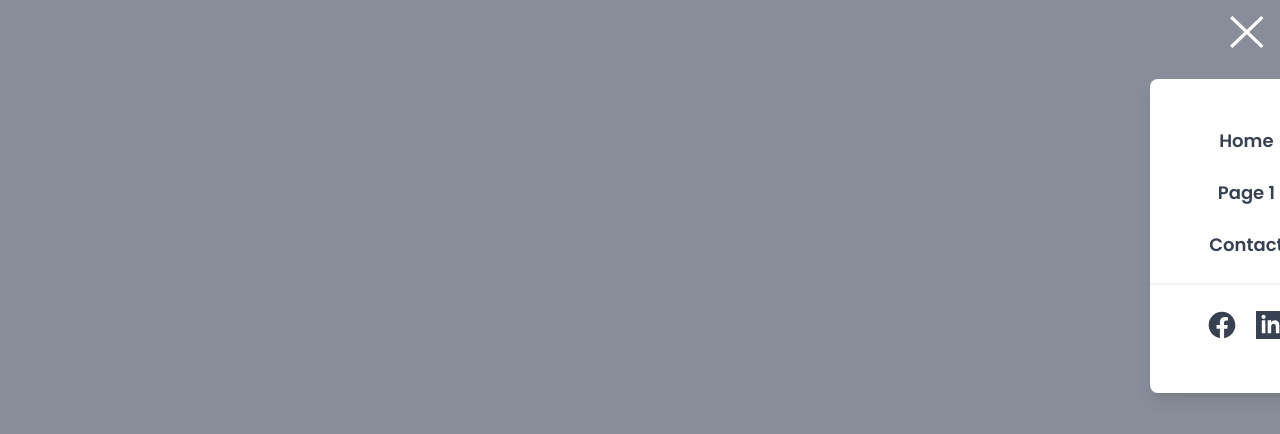
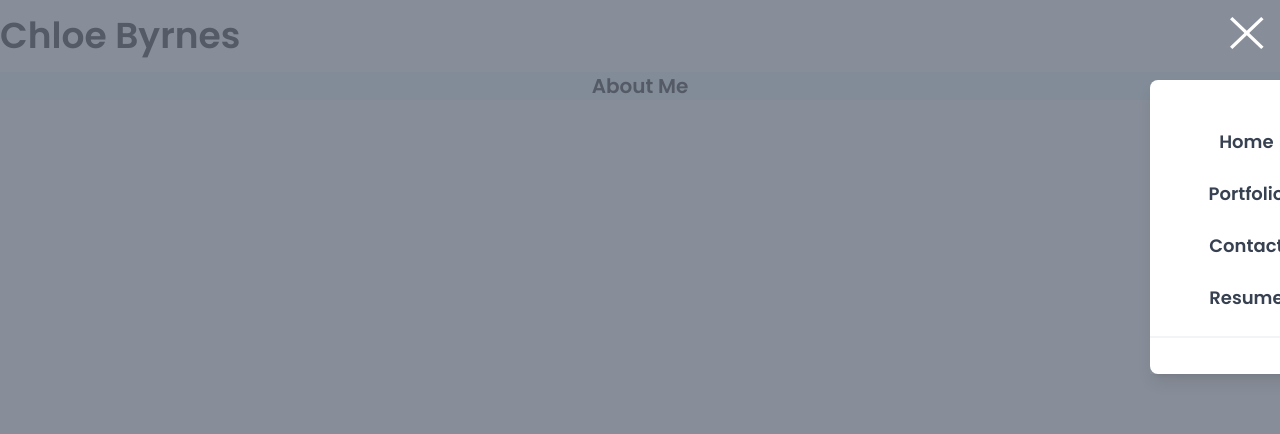
Before and after one commit to chloebyrnes/portfolio, a Gatsby site: page / in a window 1280 px wide. Both pictures are taken after a click on the button 1252 px from the left and 54 px from the top of the page. Shown: the top 434 px of the page. Built offline with nearby package versions, Linux system fonts and the light colour scheme; Gatsby itself is replaced by a stand-in of ours.

Commit message:
adding components

```diff
--- /dev/null
+++ b/src/components/About/About.js
@@ -0,0 +1,13 @@
+import * as React from "react";
+
+const About = () => {
+  return (
+    <main>
+      <div class="container mx-auto flex justify-center bg-sky-100">
+        <h1 class="text-xl text-center font-semibold">About Me</h1>
+      </div>
+    </main>
+  );
+};
+
+export default About;
--- a/src/components/Menu/MenuStyled.js
+++ b/src/components/Menu/MenuStyled.js
@@ -24,7 +24,7 @@ const MenuStyled = ({ open }) => (
               class="block px-4 py-4 text-lg leading-5 text-gray-700 font-semibold hover:bg-cyan-50 hover:pl-8 hover:text-red-900 focus:outline-none focus:bg-gray-100 focus:text-gray-900"
               role="menuitem"
             >
-              Page 1
+              Portfolio
             </a>
 
             <a
@@ -34,49 +34,18 @@ const MenuStyled = ({ open }) => (
             >
               Contact
             </a>
+
+            <a
+              href="/"
+              class="block px-4 py-4 text-lg leading-5 text-gray-700 font-semibold hover:bg-cyan-50 hover:pl-8 hover:text-red-900 focus:outline-none focus:bg-gray-100 focus:text-gray-900"
+              role="menuitem"
+            >
+              Resume
+            </a>
           </div>
           <div class="border-t border-gray-100"></div>
           <div class="pb-3">
             <div class="border-t border-gray-100"></div>
-            <div class="flex items-center justify-center mt-2 px-4 py-4 ">
-              <a
-                href="https://github.com/chloebyrnes"
-                class="text-gray-700  hover:opacity-70"
-              >
-                <span class="sr-only">Github</span>
-                <svg
-                  class="h-8 w-8"
-                  fill="currentColor"
-                  viewBox="0 0 24 24"
-                  aria-hidden="true"
-                >
-                  <path
-                    fill-rule="evenodd"
-                    d="M22 12c0-5.523-4.477-10-10-10S2 6.477 2 12c0 4.991 3.657 9.128 8.438 9.878v-6.987h-2.54V12h2.54V9.797c0-2.506 1.492-3.89 3.777-3.89 1.094 0 2.238.195 2.238.195v2.46h-1.26c-1.243 0-1.63.771-1.63 1.562V12h2.773l-.443 2.89h-2.33v6.988C18.343 21.128 22 16.991 22 12z"
-                    clip-rule="evenodd"
-                  />
-                </svg>
-              </a>
-
-              <a
-                href="https://www.linkedin.com/in/chloe-byrnes-693065242/"
-                class="text-gray-700  hover:opacity-70"
-              >
-                <span class="sr-only">Linkedin</span>
-                <svg
-                  class="ml-4 h-8 w-8 pt-0.5 pb-0.5"
-                  fill="currentColor"
-                  viewBox="0 0 24 24"
-                  aria-hidden="true"
-                >
-                  <path
-                    fill-rule="evenodd"
-                    d="M0 0v24h24v-24h-24zm8 19h-3v-11h3v11zm-1.5-12.268c-.966 0-1.75-.79-1.75-1.764s.784-1.764 1.75-1.764 1.75.79 1.75 1.764-.783 1.764-1.75 1.764zm13.5 12.268h-3v-5.604c0-3.368-4-3.113-4 0v5.604h-3v-11h3v1.765c1.397-2.586 7-2.777 7 2.476v6.759z"
-                    clip-rule="evenodd"
-                  />
-                </svg>
-              </a>
-            </div>
           </div>
         </div>
       </div>
--- a/src/pages/index.js
+++ b/src/pages/index.js
@@ -1,5 +1,6 @@
 import * as React from "react";
 import Header from "../components/Header/Header.js";
+import About from "../components/About/About.js";
 
 const IndexPage = () => {
   return (
@@ -8,16 +9,11 @@ const IndexPage = () => {
         @import
         url('https://fonts.googleapis.com/css2?family=Poppins&display=swap');
       </style>
-      <header class="-mb-10 py-4">
+      <header class="py-4">
         <div class="max-w-7xl mx-auto">
           <div class="flex justify-between items-center px-6 md:px-0">
             <div class="">
-              <div class="md:block hidden">
-                {/* <img class="w-3/4" src={Logo} /> */}
-              </div>
-              <div class="md:hidden block">
-                {/* <img class="w-1/4" src={MobileLogo} /> */}
-              </div>
+              <h1 class="text-4xl font-semibold">Chloe Byrnes</h1>
             </div>
             <div class="text-black">
               {" "}
@@ -86,6 +82,10 @@ const IndexPage = () => {
           </div>
         </div>
       </header>
+
+      <div>
+        <About />
+      </div>
     </main>
   );
 };
--- a/src/styles/global.css
+++ b/src/styles/global.css
@@ -2,6 +2,7 @@
 @tailwind components;
 @tailwind utilities;
 
+h1,
 h2,
 h3,
 p,
```
